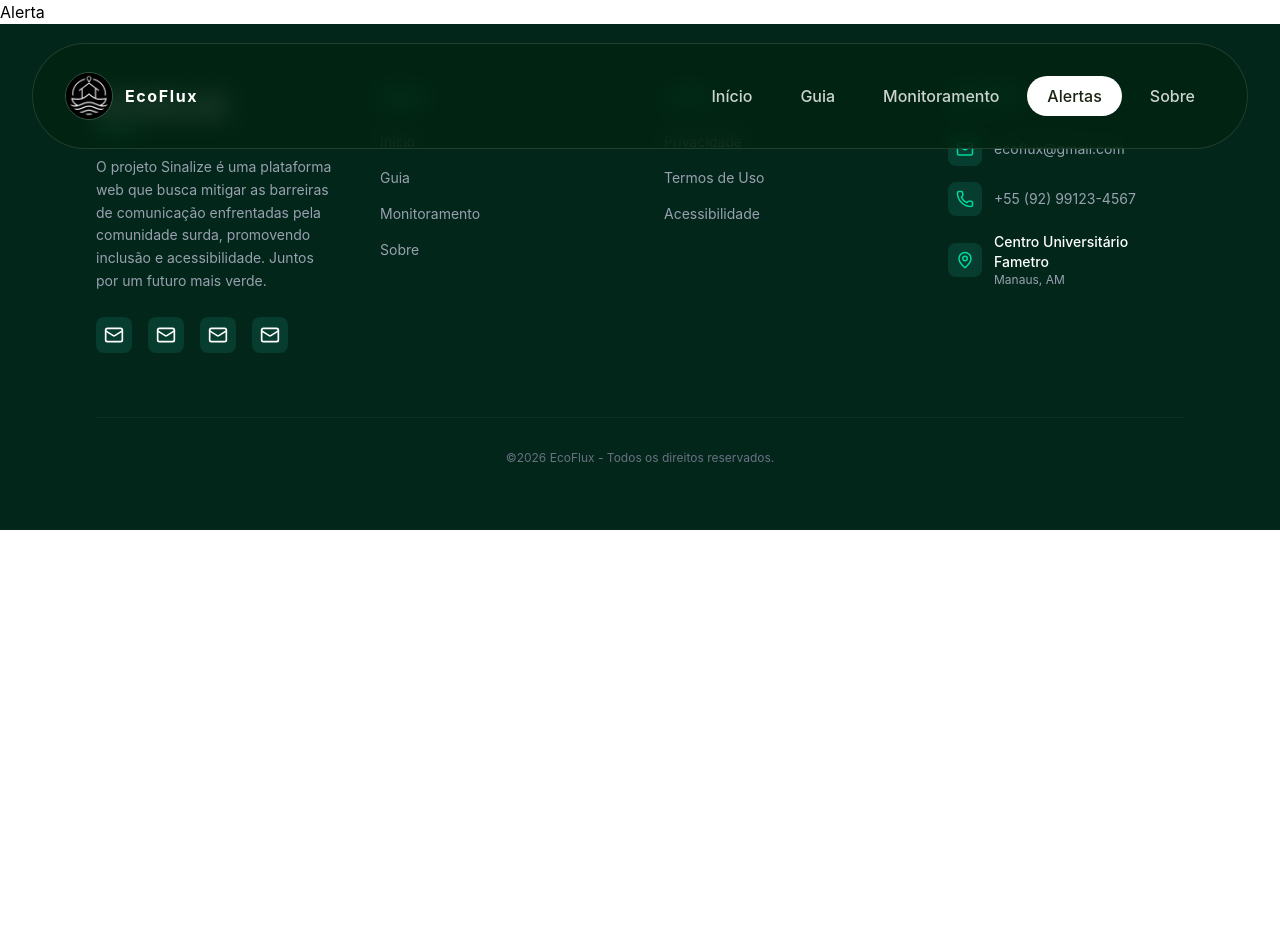
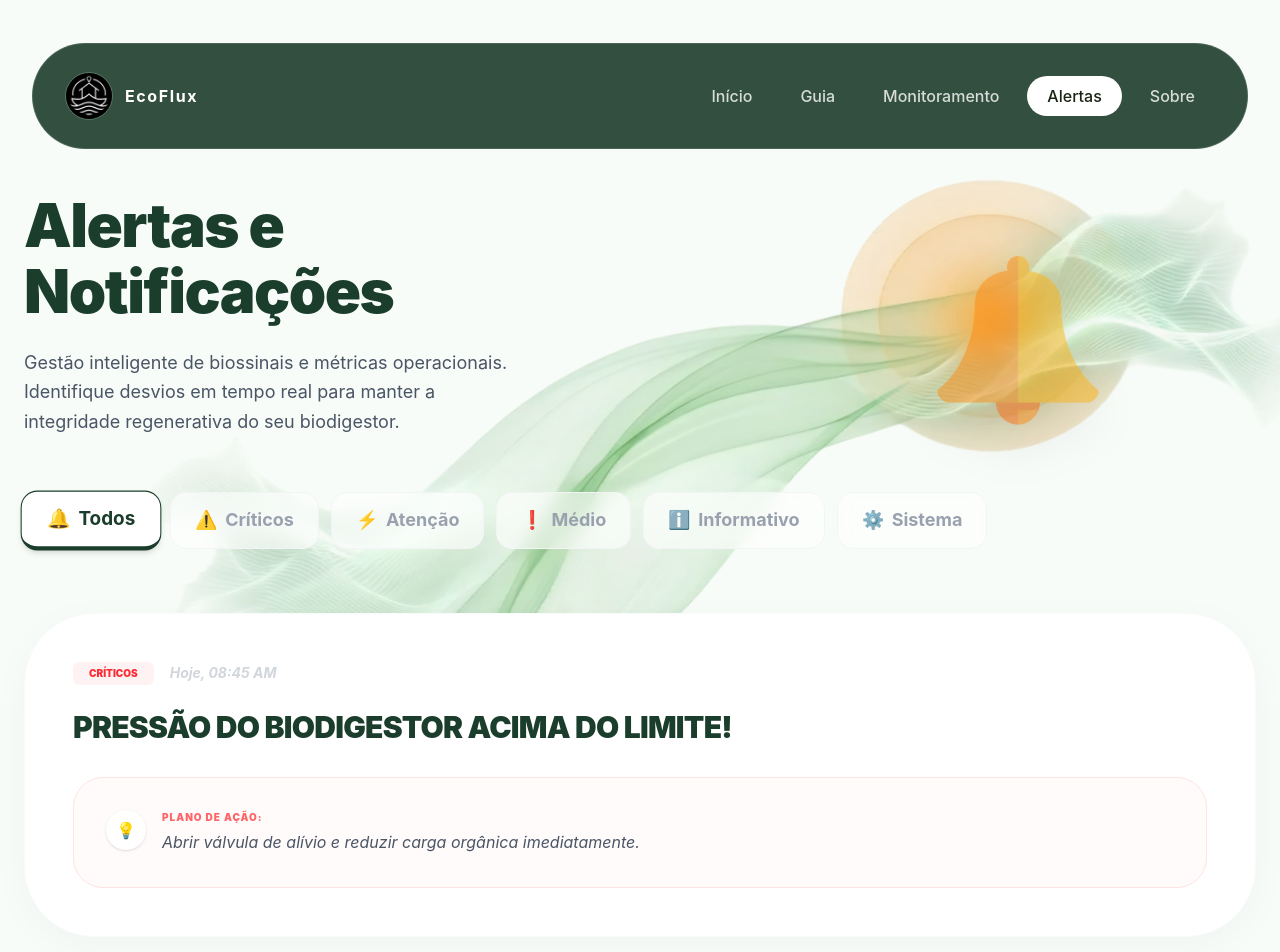
Before and after one commit to Alexandrediasss/EcoFlux, a React (Vite) app: page /alerta in a window 1280 px wide. Shown: the top 952 px of the page. Before the commit the page ends 800 px from the top, so only its background shows below. Built offline with nearby package versions, Linux system fonts and the light colour scheme.

Commit message:
finalização da alertapage

```diff
--- /dev/null
+++ b/src/pages/Alertas/components/cards.tsx
@@ -0,0 +1,177 @@
+import React, { useState } from 'react';
+import fundoAlertas from '../../../assets/Alertas/fundo_sino.svg';
+import imagemSino from '../../../assets/Alertas/sino.svg';
+
+const Cards: React.FC = () => {
+  const [filtroAtivo, setFiltroAtivo] = useState('Todos');
+
+  const categorias = [
+    { id: 'Todos', label: 'Todos', icon: '🔔' },
+    { id: 'Críticos', label: 'Críticos', icon: '⚠️' },
+    { id: 'Atenção', label: 'Atenção', icon: '⚡' },
+    { id: 'Médio', label: 'Médio', icon: '❗️' },
+    { id: 'Informativo', label: 'Informativo', icon: 'ℹ️' },
+    { id: 'Sistema', label: 'Sistema', icon: '⚙️' },
+  ];
+
+  const notificacoes = [
+    {
+      id: 1,
+      categoria: 'Críticos',
+      data: 'Hoje, 08:45 AM',
+      msg: 'PRESSÃO DO BIODIGESTOR ACIMA DO LIMITE!',
+      labelAcao: 'PLANO DE AÇÃO:',
+      acao: 'Abrir válvula de alívio e reduzir carga orgânica imediatamente.',
+      cor: 'red',
+      iconAcao: '💡'
+    },
+    {
+      id: 2,
+      categoria: 'Atenção',
+      data: 'Hoje, 09:12 AM',
+      msg: 'TEMPERATURA INTERNA OSCILANDO FORA DA MARGEM.',
+      labelAcao: 'PLANO DE AÇÃO:',
+      acao: 'Verificar vedação da cúpula e entrada de substrato aquecido.',
+      cor: 'yellow',
+      iconAcao: '💡'
+    },
+    {
+      id: 3,
+      categoria: 'Médio',
+      data: 'Hoje, 10:15 AM',
+      msg: 'NÍVEL DE PH LEVEMENTE ÁCIDO NO REATOR.',
+      labelAcao: 'PLANO DE AÇÃO:',
+      acao: 'Adicionar solução alcalina corretora e suspender nova carga por 4 horas.',
+      cor: 'orange',
+      iconAcao: '💡'
+    },
+    {
+      id: 4,
+      categoria: 'Informativo',
+      data: 'Ontem, 11:30 PM',
+      msg: 'PRODUÇÃO DIÁRIA DE BIOGÁS ATINGIU A META.',
+      labelAcao: 'SUGESTÃO:',
+      acao: 'Manter alimentação constante para estabilizar a curva de produção.',
+      cor: 'blue',
+      iconAcao: '💡'
+    },
+    {
+      id: 5,
+      categoria: 'Sistema',
+      data: 'Hoje, 11:00 AM',
+      msg: 'SENSOR DE PH RECALIBRADO COM SUCESSO.',
+      labelAcao: 'NOTA DO SISTEMA:',
+      acao: 'A calibração automática foi concluída com sucesso.',
+      cor: 'gray',
+      iconAcao: 'ℹ️'
+    }
+  ];
+
+  const filtradas = filtroAtivo === 'Todos'
+    ? notificacoes
+    : notificacoes.filter(n => n.categoria === filtroAtivo);
+
+  return (
+    <section className="relative min-h-screen pt-32 md:pt-48 px-6 max-w-7xl mx-auto font-sans overflow-hidden">
+
+      <div className="absolute top-24 md:top-28 right-0 w-full h-[600px] z-0 pointer-events-none">
+
+        <img
+          src={fundoAlertas}
+          alt=""
+          className="absolute top-0 right-0 w-full h-auto max-w-6xl ml-auto opacity-80 z-0"
+        />
+
+        <div className="absolute top-[10%] right-[5%] md:top-[12%] md:right-[8%] w-40 md:w-80 h-40 md:h-80 flex items-center justify-center">
+          <img
+            src={imagemSino}
+            alt="Sino"
+            className="w-24 md:w-44 h-auto drop-shadow-2xl"
+          />
+        </div>
+      </div>
+
+      <div className="relative z-10">
+        <div className="mb-14">
+          <h1 className="text-5xl md:text-6xl font-black text-[#1a3d2c] tracking-tight leading-[1.1]">
+            Alertas e <br /> Notificações
+          </h1>
+          <p className="text-gray-600 mt-6 text-lg max-w-lg leading-relaxed">
+            Gestão inteligente de biossinais e métricas operacionais. Identifique desvios em tempo real para manter a integridade regenerativa do seu biodigestor.
+          </p>
+        </div>
+
+        <div className="flex flex-wrap gap-3 mb-16">
+          {categorias.map((cat) => (
+            <button
+              key={cat.id}
+              onClick={() => setFiltroAtivo(cat.id)}
+              className={`flex items-center gap-2 px-6 py-3 rounded-2xl font-bold text-lg transition-all border ${
+                filtroAtivo === cat.id
+                  ? 'bg-white text-[#1a3d2c] border-[#1a3d2c] border-b-4 shadow-md scale-105'
+                  : 'bg-white/60 backdrop-blur-sm text-gray-400 border-gray-100'
+              }`}
+            >
+              <span>{cat.icon}</span> {cat.label}
+            </button>
+          ))}
+        </div>
+
+        <div className="space-y-10 pb-24">
+          {filtradas.map((item) => (
+            <div key={item.id} className="bg-white p-8 md:p-12 rounded-[50px] md:rounded-[70px] shadow-[0_10px_40px_rgba(0,0,0,0.03)] border border-gray-50">
+
+              <div className="flex items-center gap-4 mb-6">
+                <span className={`px-4 py-1 rounded-md text-[10px] font-black uppercase ${
+                  item.cor === 'red' ? 'bg-red-50 text-red-500' :
+                  item.cor === 'orange' ? 'bg-orange-50 text-orange-500' :
+                  item.cor === 'yellow' ? 'bg-yellow-50 text-yellow-600' :
+                  item.cor === 'blue' ? 'bg-blue-50 text-blue-500' : 'bg-gray-100 text-gray-500'
+                }`}>
+                  {item.categoria}
+                </span>
+                <span className="text-gray-300 text-sm font-bold italic">{item.data}</span>
+              </div>
+
+              <h2 className="text-[#1a3d2c] font-black text-xl md:text-3xl mb-8 tracking-tight">
+                {item.msg}
+              </h2>
+
+              <div className={`p-6 md:p-8 rounded-[30px] border flex gap-4 ${
+                item.cor === 'red' ? 'bg-red-50/30 border-red-100' :
+                item.cor === 'orange' ? 'bg-orange-50/30 border-orange-100' :
+                item.cor === 'yellow' ? 'bg-yellow-50/30 border-yellow-100' :
+                item.cor === 'blue' ? 'bg-blue-50/30 border-blue-100' : 'bg-gray-50 border-gray-100'
+              }`}>
+                <div className={`w-10 h-10 rounded-full bg-white flex items-center justify-center shadow-sm shrink-0 ${
+                  item.cor === 'red' ? 'text-red-500' :
+                  item.cor === 'orange' ? 'text-orange-500' :
+                  item.cor === 'yellow' ? 'text-yellow-600' :
+                  item.cor === 'blue' ? 'text-blue-500' : 'text-gray-500'
+                }`}>
+                  {item.iconAcao}
+                </div>
+
+                <div>
+                  <p className={`text-[10px] font-black uppercase tracking-widest mb-1 ${
+                    item.cor === 'red' ? 'text-red-400' :
+                    item.cor === 'orange' ? 'text-orange-400' :
+                    item.cor === 'yellow' ? 'text-yellow-500' :
+                    item.cor === 'blue' ? 'text-blue-400' : 'text-gray-400'
+                  }`}>
+                    {item.labelAcao}
+                  </p>
+                  <p className="text-gray-600 text-sm md:text-base italic leading-relaxed">
+                    {item.acao}
+                  </p>
+                </div>
+              </div>
+            </div>
+          ))}
+        </div>
+      </div>
+    </section>
+  );
+};
+
+export default Cards;
--- a/src/pages/Alertas/index.tsx
+++ b/src/pages/Alertas/index.tsx
@@ -1,9 +1,12 @@
-import React from "react"
+import React from "react";
+import Cards from "./components/cards";
 
-const AlertaPage = () => {
+const AlertaPage: React.FC = () => {
     return (
-        <h1>Alerta</h1>
-    )
+        <div className="bg-[#f8fcf8] min-h-screen">
+            <Cards />
+        </div>
+    );
 }
 
-export default AlertaPage
+export default AlertaPage;
```
Also changed, not shown: src/assets/Alertas/fundo_sino.svg (added), src/assets/Alertas/sino.svg (added).
